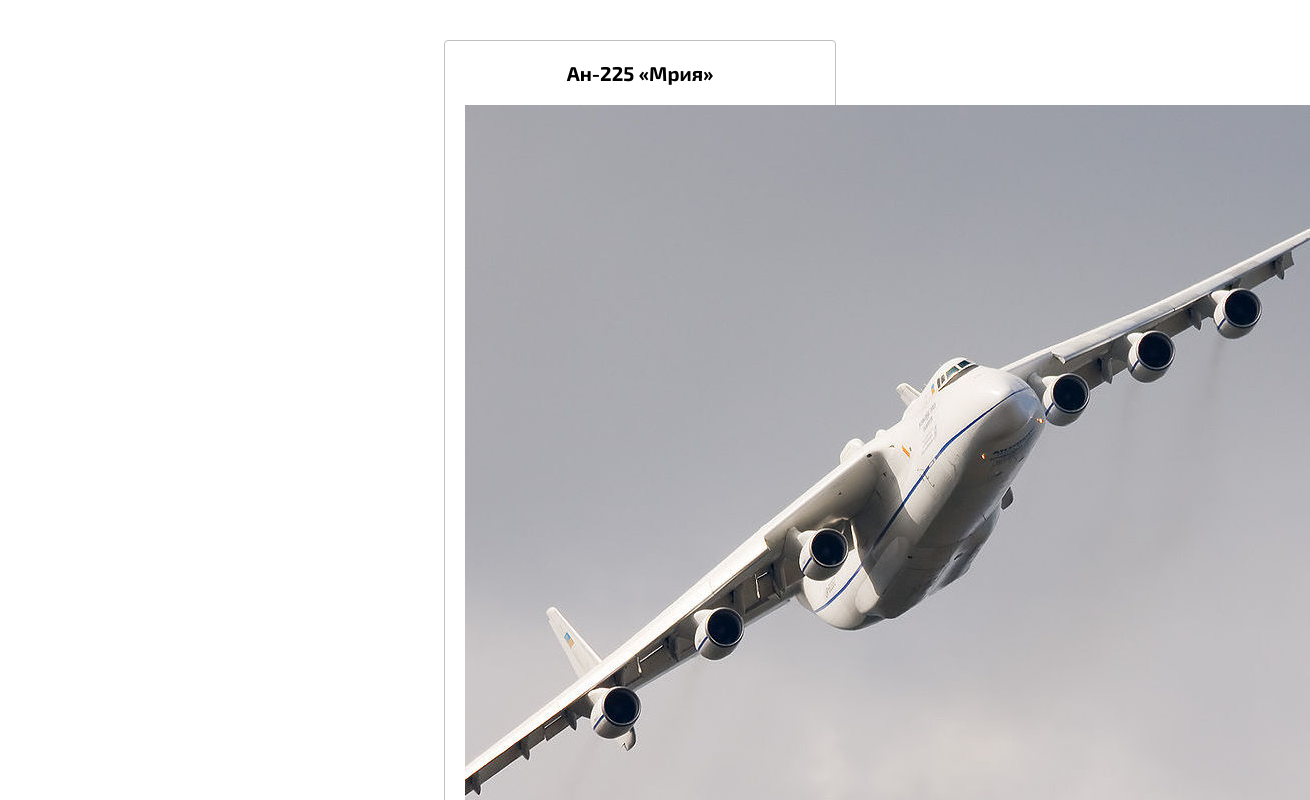
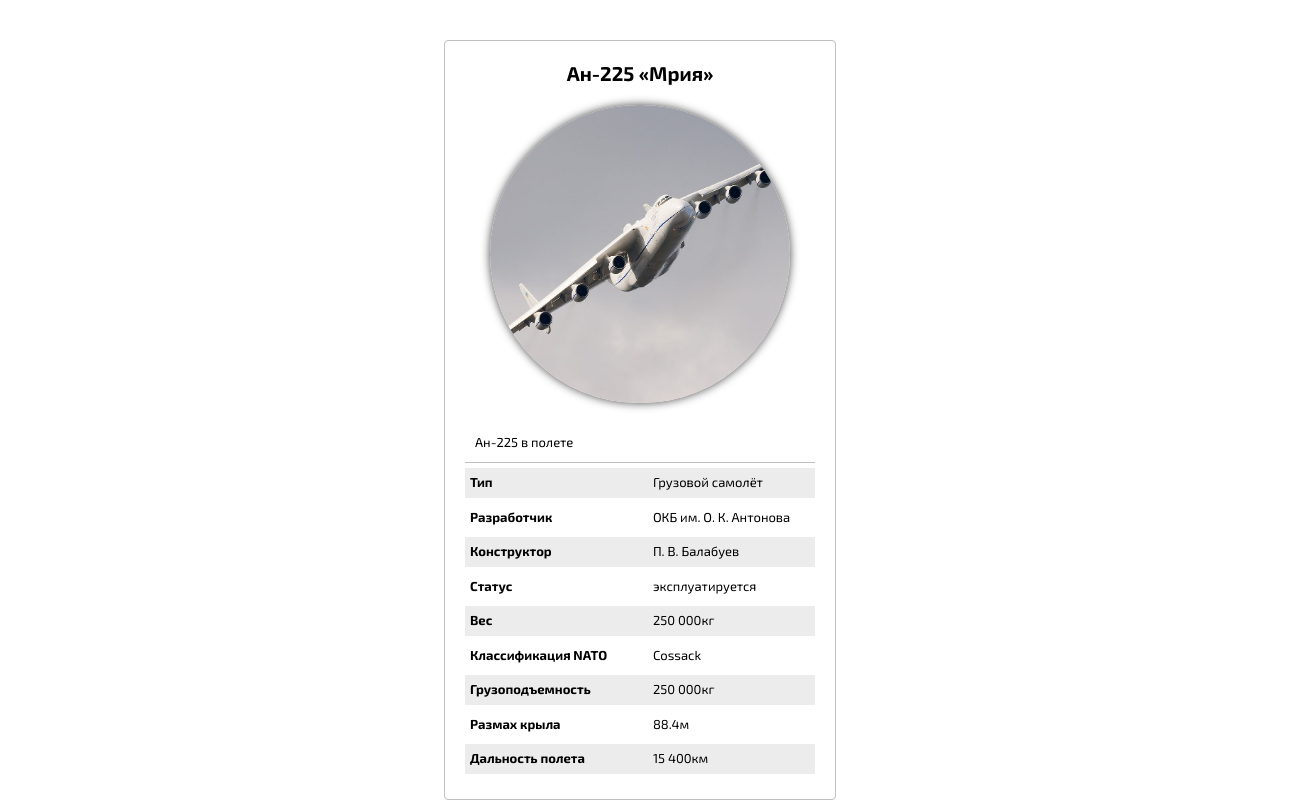
Before and after one commit to aminagubina/project-work-5-mriya, a plain HTML site: page index.html in a window 1280 px wide. Shown: the top 800 px of the page, 1310 px wide, since content can reach past the window. Drawn offline with Linux system fonts and the light colour scheme.

Commit message:
make last correction

```diff
--- a/style.css
+++ b/style.css
@@ -17,7 +17,7 @@ h1 {
     text-align: center;
     margin-bottom: 20px;
 }
-.img {
+img {
     width: 300px;
     display: block;
     margin: 20px auto;
@@ -35,11 +35,10 @@ p {
     padding: 10px;
 }
 .side {
-    font-weight: 700px;
+    font-weight: 700;
     width: 180px;
-    display: table-column-group;
     display: inline-block;
-    text-align: justify;
+
 }
 p:nth-child(even) {
     background: #ececec;
```
